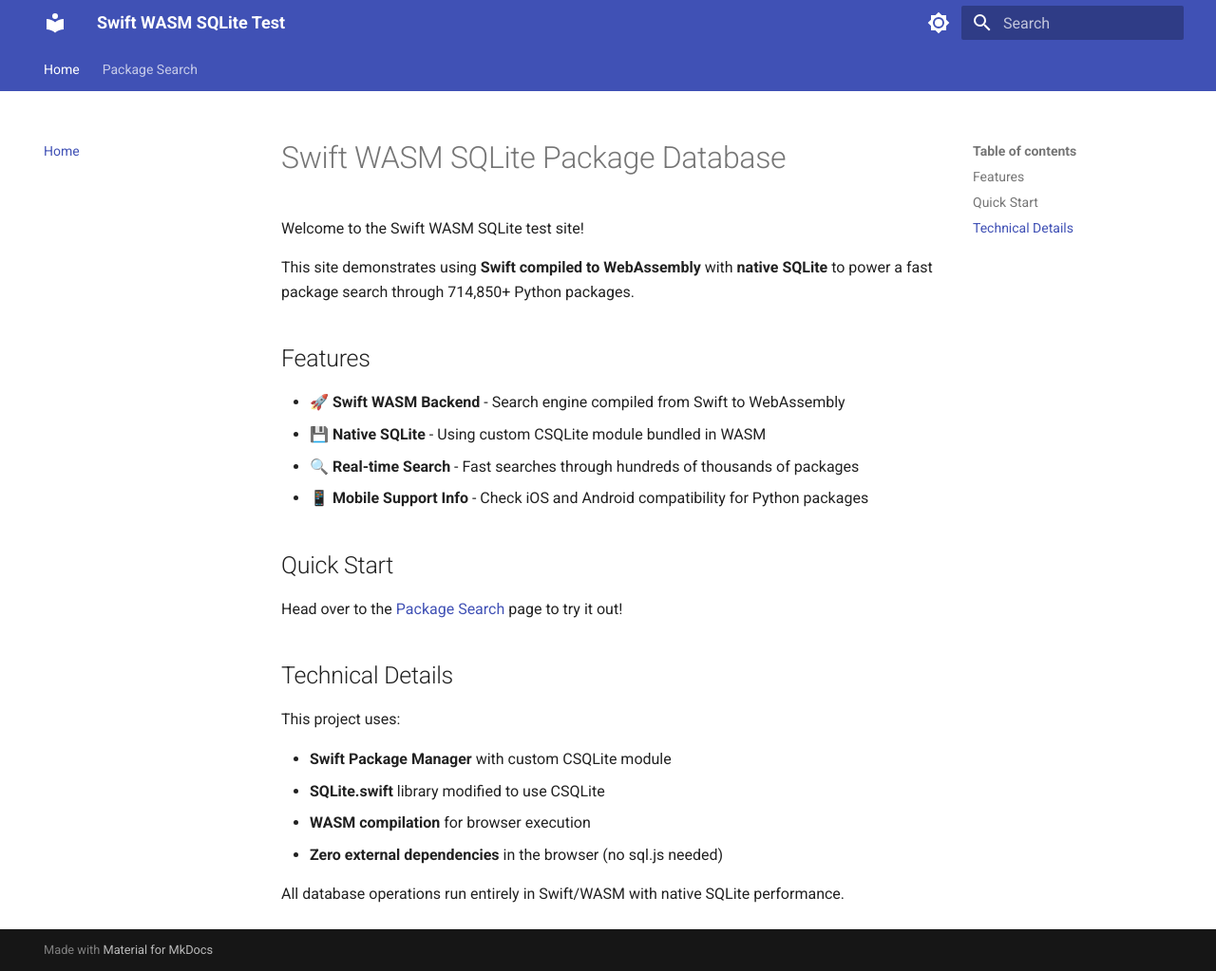
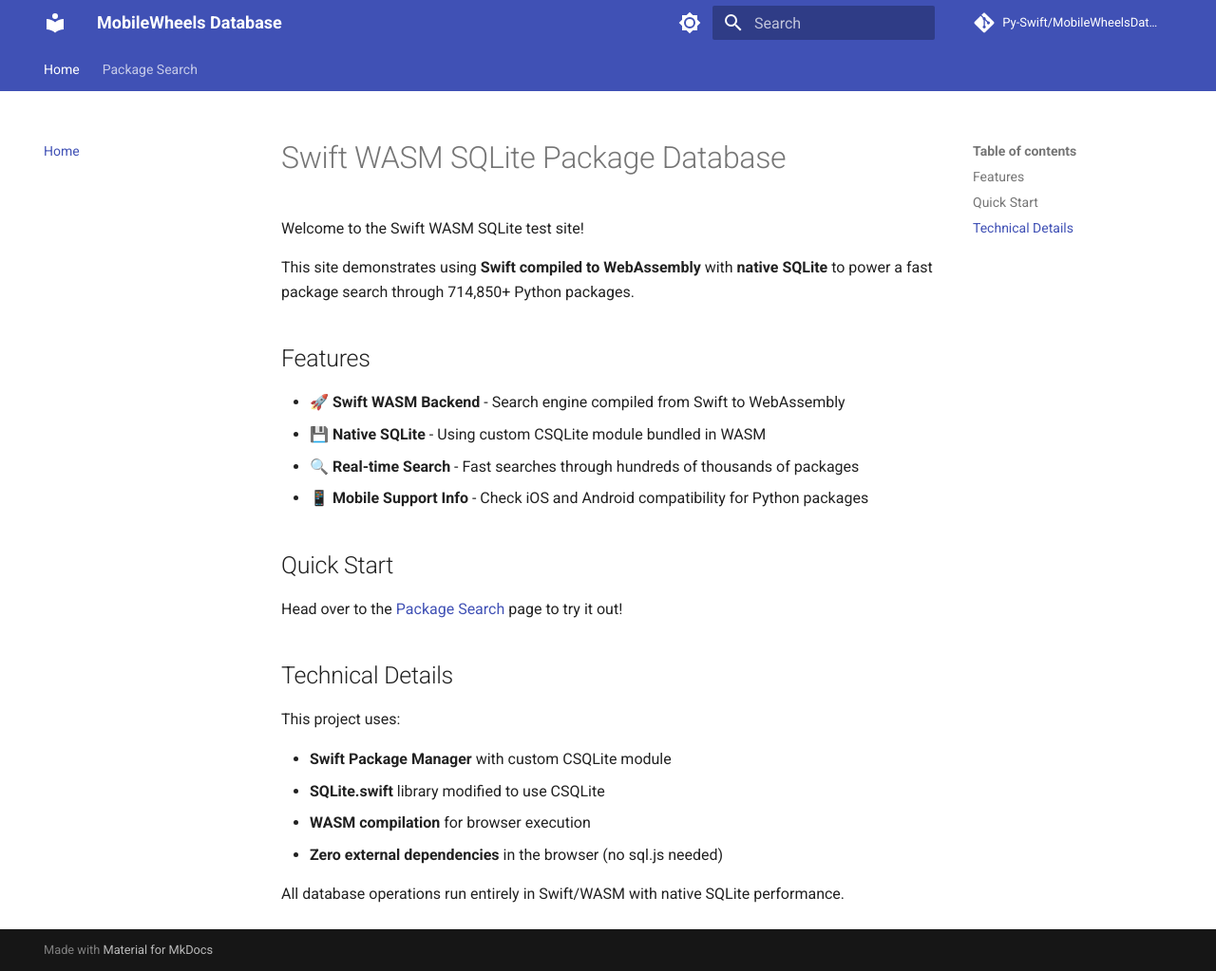
Before and after one commit to Py-Swift/MobileWheelsDatabase, an MkDocs documentation site: the page built from docs/index.md, in a window 1280 px wide and 1023 px high. Shown: the whole window at 95% size. Built offline with MkDocs 1.6.1 and Material for MkDocs 9.7.7, drawn with Linux system fonts in a browser that asks for light colours; comment, search, counter and statistics services are not loaded.

Commit message:
Update site metadata for production
- Changed site name to MobileWheels Database
- Added proper description and URLs
- Ready for GitHub Pages deployment

```diff
--- a/mkdocs.yml
+++ b/mkdocs.yml
@@ -1,5 +1,9 @@
-site_name: Swift WASM SQLite Test
-site_description: Testing Swift WASM with SQLite for package search
+site_name: MobileWheels Database
+site_description: Python package compatibility search for iOS and Android with WASM-powered SQLite
+site_url: https://py-swift.github.io/MobileWheelsDatabase/
+repo_url: https://github.com/Py-Swift/MobileWheelsDatabase
+repo_name: Py-Swift/MobileWheelsDatabase
+
 theme:
   name: material
   palette:
```
